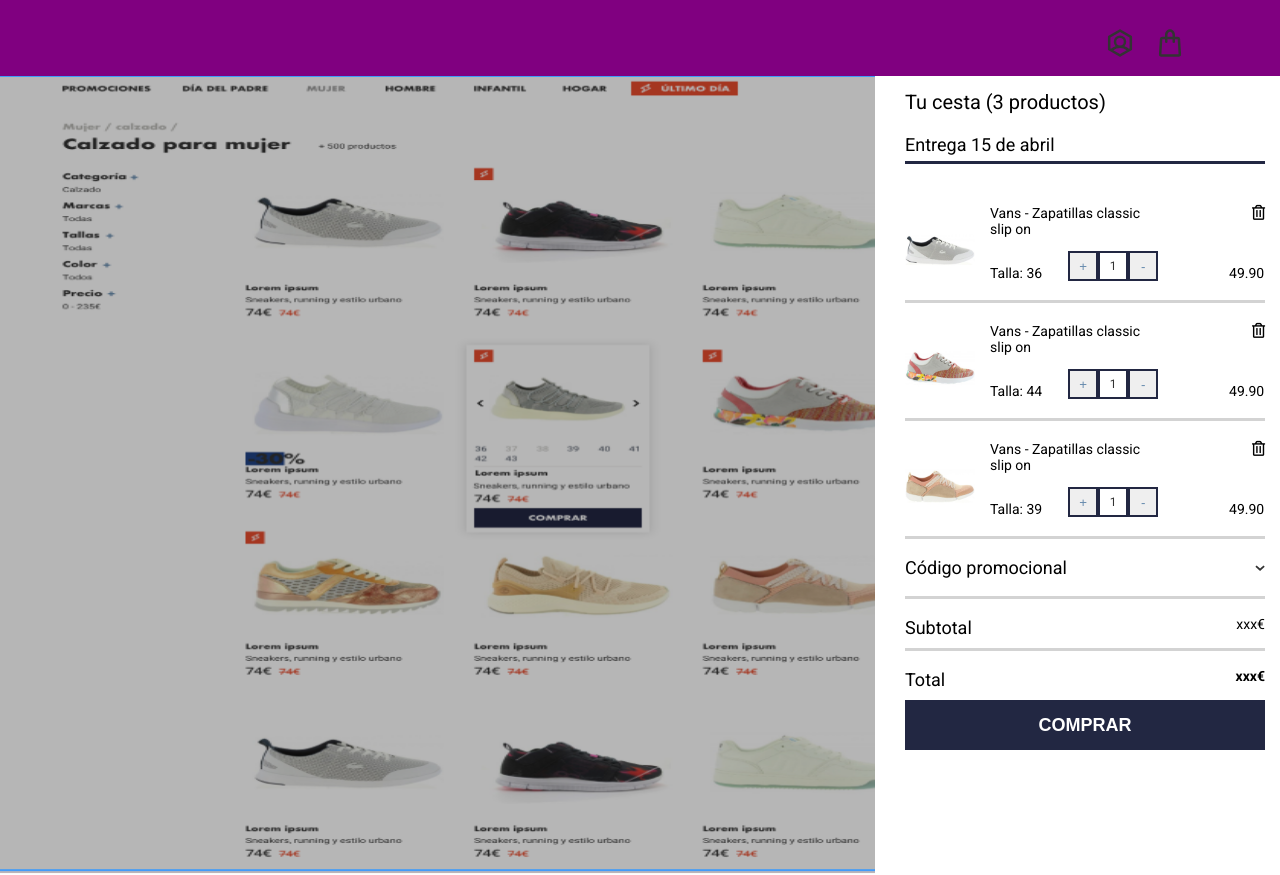
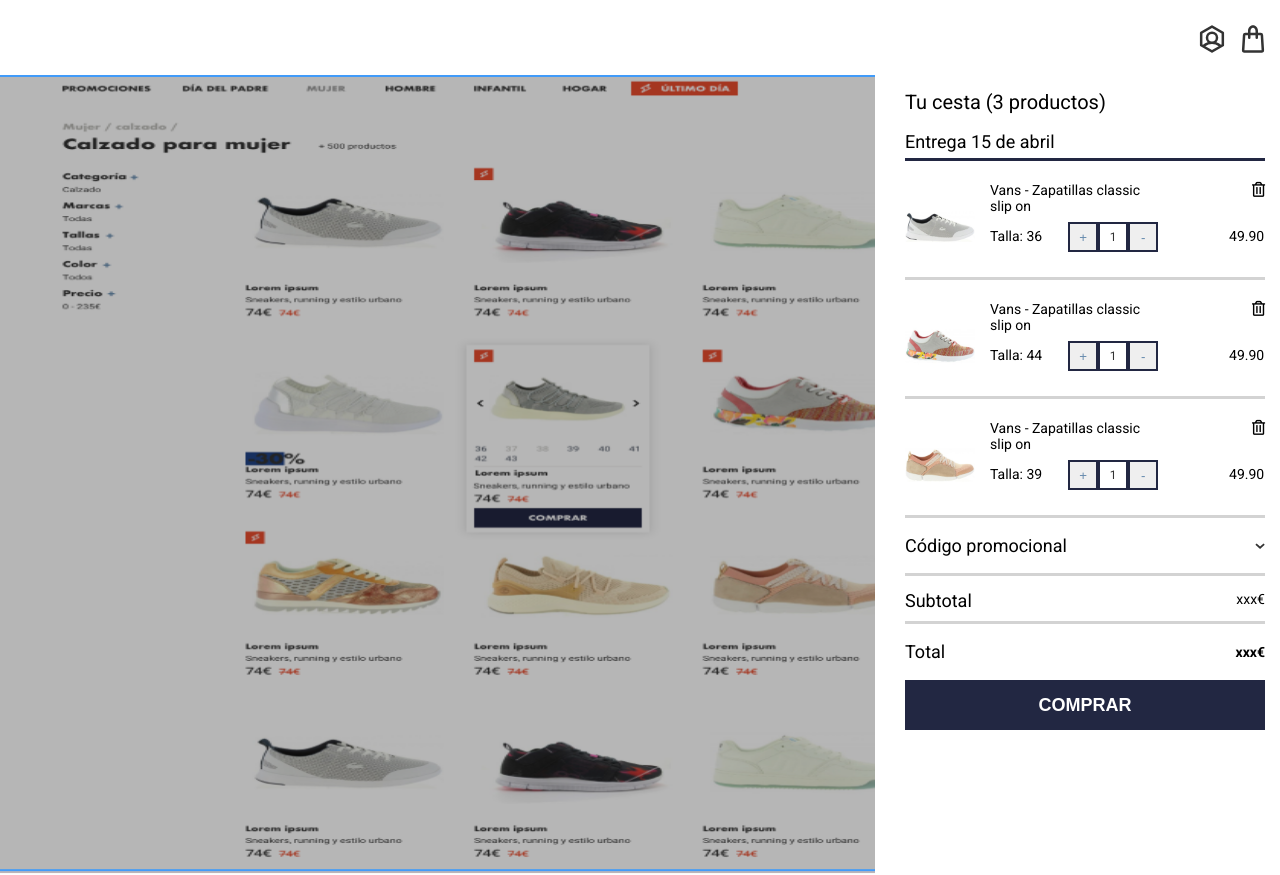
Before and after one commit to natalia-pn/Ecommerce-shopping-cart, a React (Create React App) app: page / in a window 1280 px wide. Built offline with nearby package versions, Linux system fonts and the light colour scheme.

Commit message:
Fix margins

```diff
--- a/src/styles/_header.scss
+++ b/src/styles/_header.scss
@@ -3,16 +3,15 @@
     height: 76px;
     position: fixed;
     text-align: right;
-    background-color: purple;
 }
 .User-account {
     width: 30px;
     height: 30px;
-    margin: 28px 20px 19px 0;
+    margin: 24px 11px 24px 0;
 
 }
 .Shopping-bag {
     width: 30px;
     height: 30px;
-    margin: 28px 95px 19px 0;
+    margin: 24px 12px 24px 0;
 }
--- a/src/styles/_main.scss
+++ b/src/styles/_main.scss
@@ -34,19 +34,21 @@
 
 .Items-quantity {
     font-size: 20px;
+    margin: 20px 0 17px;
 }
 
 .Delivery-date {
     font-size: 18px;
     border-bottom: solid $dark-blue;
     padding-bottom: 6px;
-    margin: 0 0 21px 0;
+    margin: 0;
 }
 
 .Order__summary {
     height: 95px;
     display: flex;
-    padding-top: 20px;
+    padding: 0;
+    margin-top: 21px;
     border-bottom: solid $light-grey;
 }
 
@@ -69,8 +71,8 @@
 }
 
 .Item__description {
-    margin: 0 0 14px 0;
     width: 166px;
+    margin: 0;
 }
 
 .Delete-action__container {
@@ -87,6 +89,7 @@
 .Quantity-display__container {
     display: flex;
     height: 30px;
+    margin: 8px 0 25px;
 }
 
 .Quantity {
@@ -106,13 +109,14 @@
 }
 
 .Item__size {
-    margin-right: 26px;
+    margin: 14px 26px 0 0;
 }
 
 .Item__price {
     height: 16px;
     width: 106px;
     text-align: right;
+    margin: 14px 0 0;
 }
 
 .Promotional-code__container {
@@ -128,6 +132,10 @@
     width: 10px;
 }
 
+.Promotional-code {
+    margin: 17px 0;
+}
+
 .Subtotal__container {
     display: flex;
     justify-content: space-between;
@@ -135,9 +143,14 @@
     border-bottom:  solid $light-grey;
 }
 
-.Subtotal, .Total {
+.Subtotal {
     font-size: 18px;
-    margin-bottom: 10px;
+    margin:14px 0 10px;
+}
+
+.Total {
+    font-size: 18px;
+    margin: 17px 0 18px;
 }
 
 .Subtotal__amount {
```
